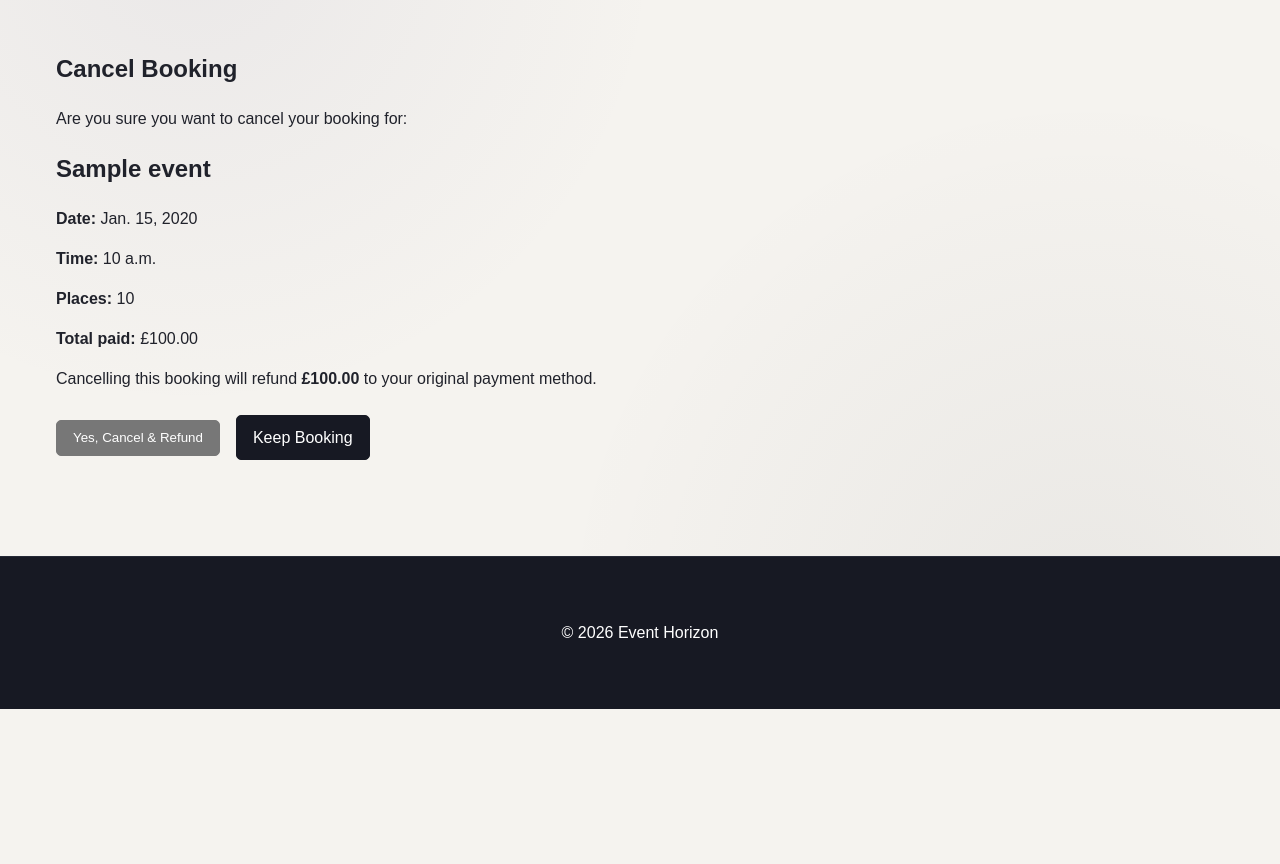
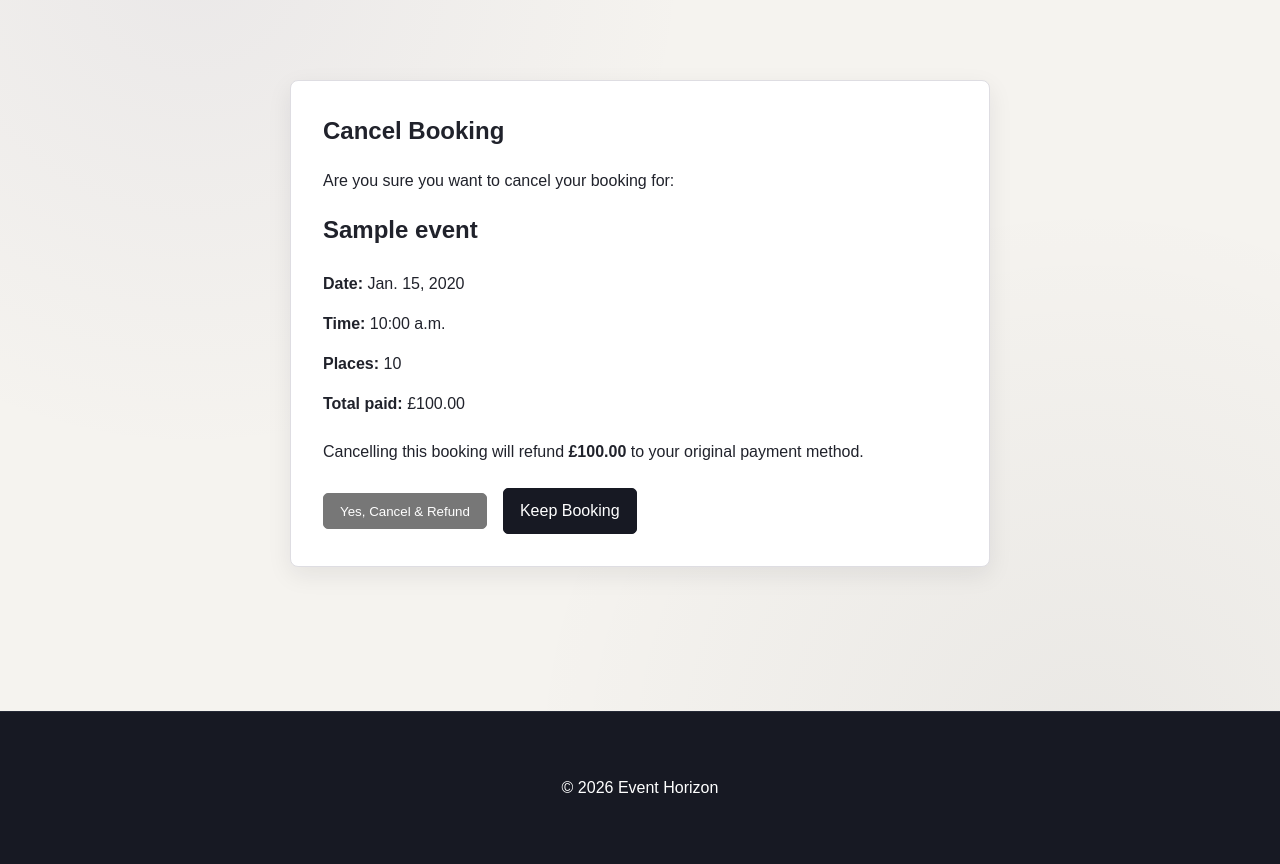
Before and after one commit to MSR-Projects7274/event-horizon, a Django app: page /events/booking/1/cancel/ in a window 1280 px wide. Shown: the part 144-1008 px from the top of the page. Before the commit the page ends 853 px from the top, so only its background shows below. Run offline with Django 5.2, Linux system fonts and the light colour scheme; a user stored in the database is signed in; tables that the repository leaves empty hold one stand-in row (values such as "Sample post").

Commit message:
Polish booking cancellation layout

```diff
--- a/static/css/style.css
+++ b/static/css/style.css
@@ -1311,12 +1311,55 @@ footer {
     opacity: 0.85;
 }
 
+/* Cancel Booking Page */
+
+.cancel-booking-page {
+    min-height: 60vh;
+    display: flex;
+    align-items: center;
+    justify-content: center;
+    padding: 3rem 1rem;
+}
+
+.cancel-booking-card {
+    width: 100%;
+    max-width: 700px;
+    margin: 0 auto;
+    padding: 2rem;
+    background-color: var(--eh-surface);
+    border: 1px solid var(--eh-border);
+    border-radius: var(--eh-radius);
+    box-shadow: var(--eh-shadow);
+}
+
+.cancel-booking-card h1 {
+    margin-top: 0;
+    margin-bottom: 1.25rem;
+}
+
+.cancel-booking-card h2 {
+    margin-bottom: 1.5rem;
+}
+
+.cancel-booking-details p {
+    margin-bottom: 0.9rem;
+}
+
+.cancel-booking-note {
+    margin-top: 1.5rem;
+    margin-bottom: 1.5rem;
+}
+
 .cancel-booking-actions {
     display: flex;
     flex-wrap: wrap;
+    align-items: center;
     gap: 1rem;
-    align-items: center;
     margin-top: 1.5rem;
+}
+
+.cancel-booking-actions form {
+    margin: 0;
 }
 
 /* Cancelled Booking */
@@ -2018,7 +2061,6 @@ main {
     width: 100%;
 }
 
-
 /* Profile */
 
 .profile-page {
@@ -2059,6 +2101,12 @@ main {
     align-items: stretch;
 }
 
+.cancel-booking-actions form,
+.cancel-booking-actions .cancel-button,
+.cancel-booking-actions .event-view-button {
+    width: 100%;
+}
+
 
 /* About Page */
 
--- a/templates/events/cancel_booking.html
+++ b/templates/events/cancel_booking.html
@@ -5,8 +5,28 @@
 {% block content %}
 
 <section class="cancel-booking-page">
+    <div class="cancel-booking-card">
 
         <h1>Cancel Booking</h1>
+
+        <p>
+            Are you sure you want to cancel your booking for:
+        </p>
+
+        <h2>{{ booking.event.name }}</h2>
+
+        <div class="cancel-booking-details">
+            <p><strong>Date:</strong> {{ booking.event.date|date:"M. j, Y" }}</p>
+            <p><strong>Time:</strong> {{ booking.event.time|time:"g:i a" }}</p>
+            <p><strong>Places:</strong> {{ booking.quantity }}</p>
+            <p><strong>Total paid:</strong> £{{ booking.total_price|floatformat:2 }}</p>
+        </div>
+
+        <p class="cancel-booking-note">
+            Cancelling this booking will refund
+            <strong>£{{ booking.total_price|floatformat:2 }}</strong>
+            to your original payment method.
+        </p>
 
         {% if error_message %}
             <div class="alert alert-danger">
@@ -14,69 +34,20 @@
             </div>
         {% endif %}
 
-    <p>
-        Are you sure you want to cancel your booking for:
-    </p>
-
-    <h2>
-        {{ booking.event.name }}
-    </h2>
-
-    <div class="cancel-booking-details">
-
-        <p>
-            <strong>Date:</strong>
-            {{ booking.event.date }}
-        </p>
-
-        <p>
-            <strong>Time:</strong>
-            {{ booking.event.time }}
-        </p>
-
-        <p>
-            <strong>Places:</strong>
-            {{ booking.quantity }}
-        </p>
-
-        <p>
-            <strong>Total paid:</strong>
-            £{{ booking.total_price|floatformat:2 }}
-        </p>
-
-    </div>
-
-    <p>
-        Cancelling this booking will refund
-        <strong>£{{ booking.total_price|floatformat:2 }}</strong>
-        to your original payment method.
-    </p>
-
         <div class="cancel-booking-actions">
-
-        <form
-            method="POST"
-            action="{% url 'cancel_booking' booking.id %}"
-        >
+            <form method="POST" action="{% url 'cancel_booking' booking.id %}">
                 {% csrf_token %}
-
-            <button
-                type="submit"
-                class="cancel-button"
-            >
+                <button type="submit" class="cancel-button">
                     Yes, Cancel & Refund
                 </button>
             </form>
 
-        <a
-            href="{% url 'profile' %}"
-            class="event-view-button"
-        >
+            <a href="{% url 'profile' %}" class="event-view-button">
                 Keep Booking
             </a>
+        </div>
 
     </div>
-
 </section>
 
 {% endblock %}
```
Lines whose indentation alone changed are shown as unchanged.
